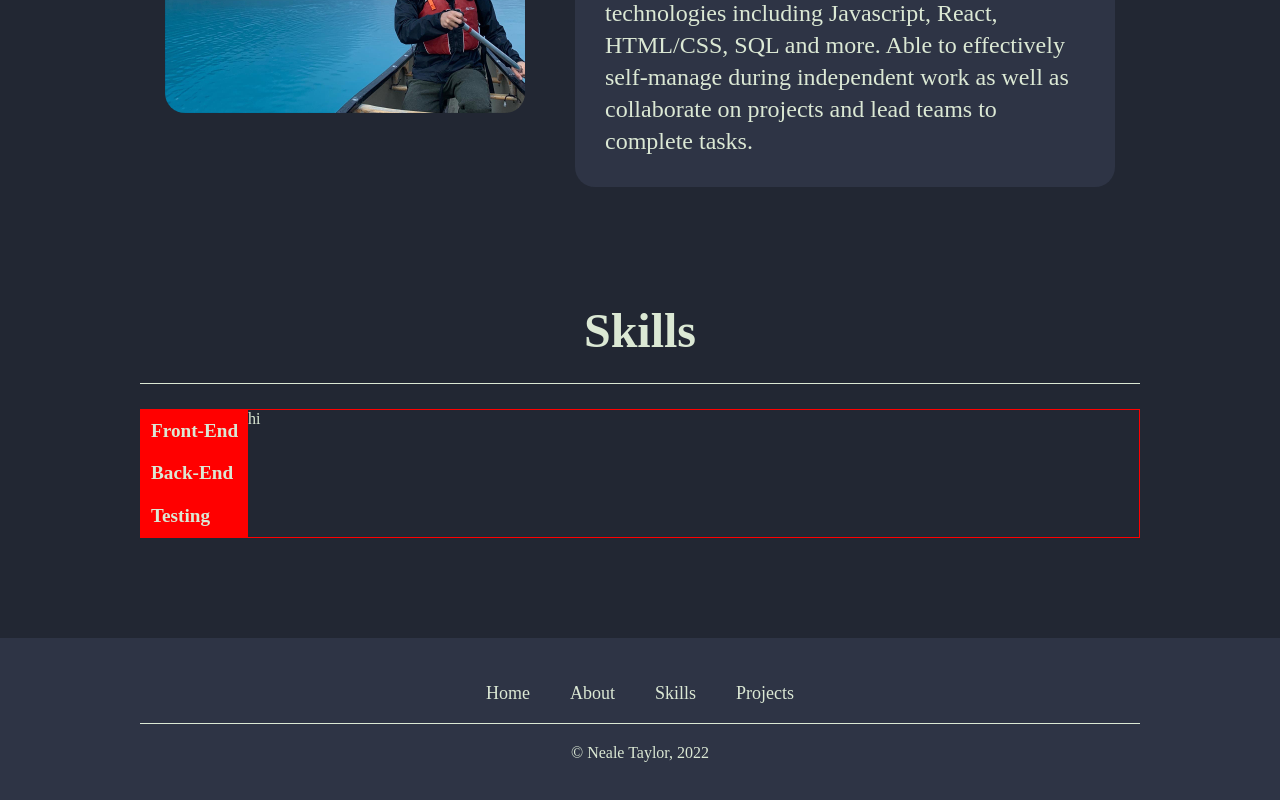
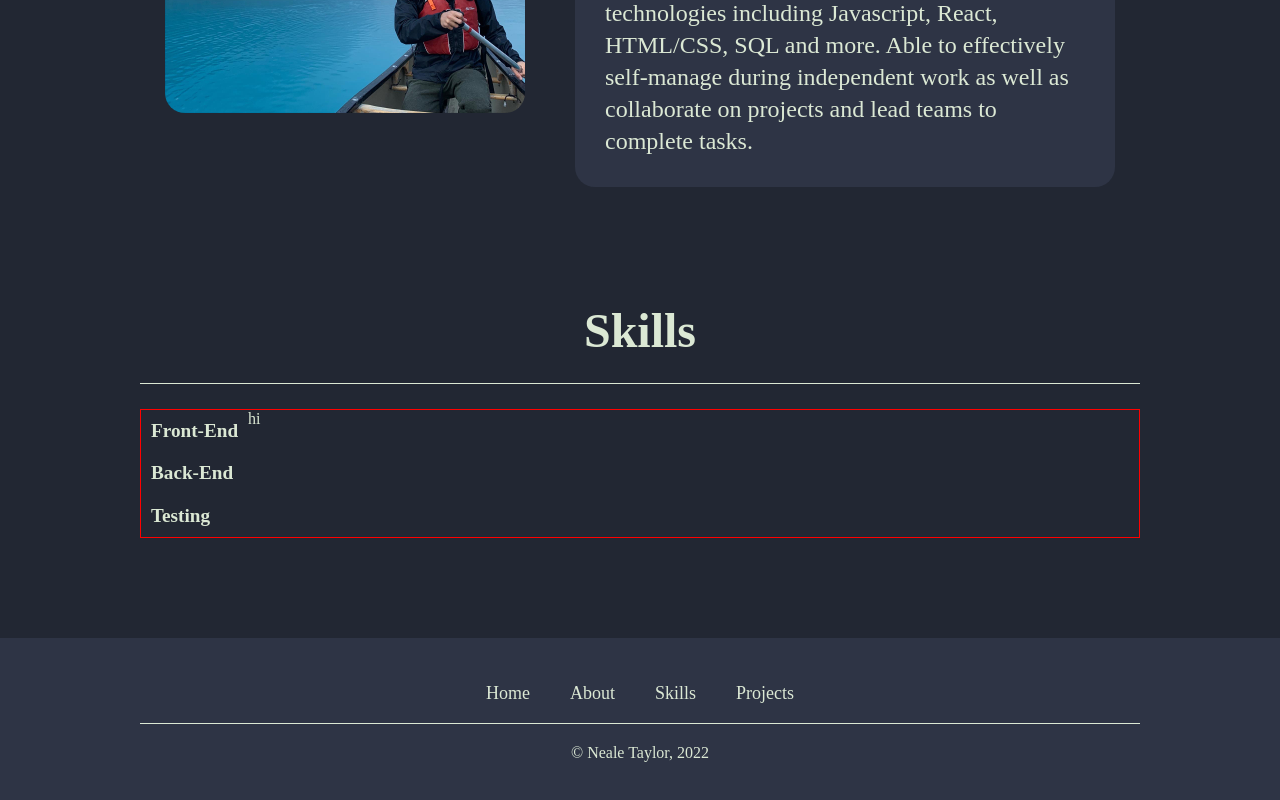
Before and after one commit to NealePT/nealetaylorcom, a React (Create React App) app in the folder react-site/: page / in a window 1280 px wide. Shown: the part 1223-2023 px from the top of the page. Built offline with nearby package versions, Linux system fonts and the light colour scheme.

Commit message:
modifying

```diff
--- a/react-site/src/components/Skills.css
+++ b/react-site/src/components/Skills.css
@@ -53,11 +53,11 @@
   cursor: pointer;
   color: #222733;
 }
-
+/*
 skill_list_item {
   background-color: transparent;
 }
 
 .skill_list_item--selected {
   background-color: red;
-}
+} */
--- a/react-site/src/components/Skills.jsx
+++ b/react-site/src/components/Skills.jsx
@@ -1,10 +1,6 @@
 import classNames from 'classnames';
 
 export default function Skills(props) {
-  const skillClass = classNames('skill_list_item', {
-    'skill_list_item--selected': props.skill
-  });
-
   return (
     <div id="skills" className="skills">
       <div className="wrapper">
@@ -13,13 +9,13 @@ export default function Skills(props) {
         </h3>
         <div className="skillContainer">
           <aside className="skillSidebar">
-            <h5 className={skillClass} onClick={(e) => {
+            <h5 onClick={(e) => {
               props.setSkill("FrontEnd")
             }}>Front-End</h5>
-            <h5 className={skillClass} onClick={(e) => {
+            <h5 onClick={(e) => {
               props.setSkill("BackEnd")
             }}>Back-End</h5>
-            <h5 className={skillClass} onClick={(e) => {
+            <h5 onClick={(e) => {
               props.setSkill("Testing")
             }}>Testing</h5>
           </aside>
```
